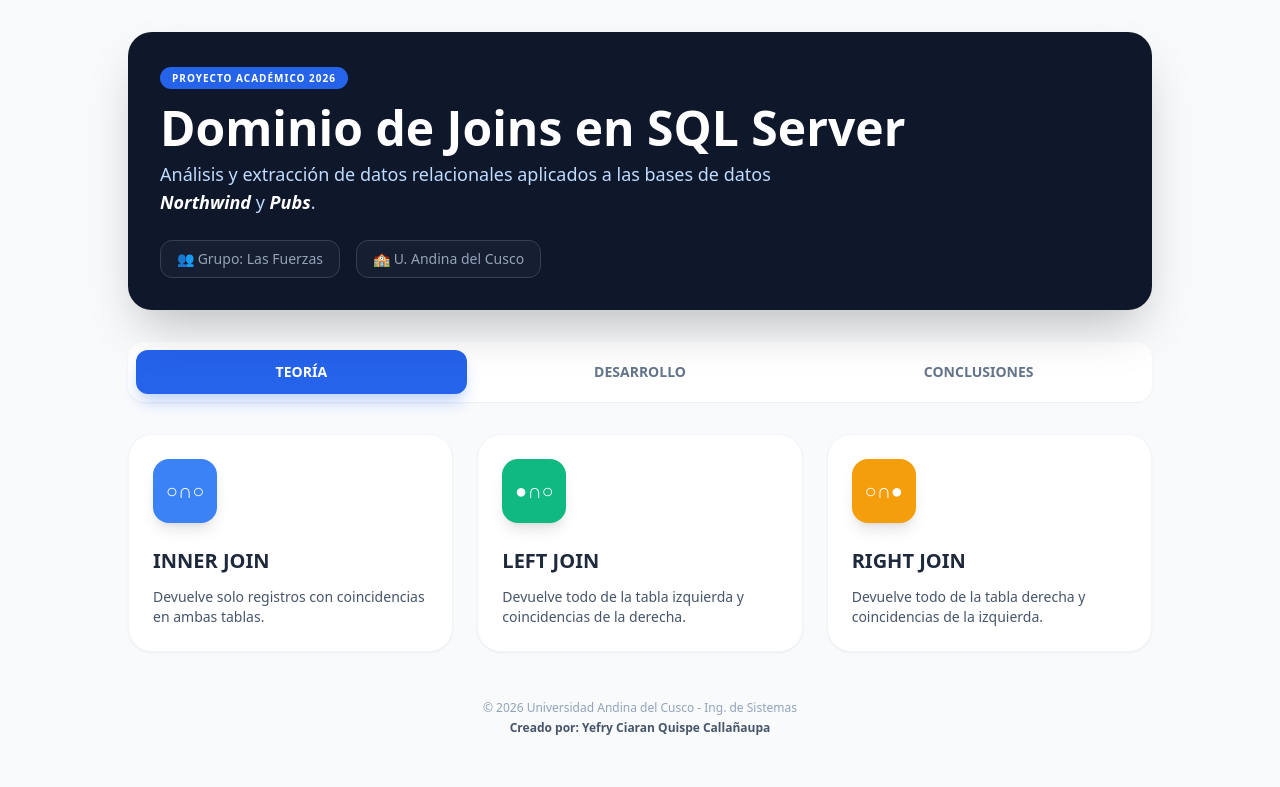
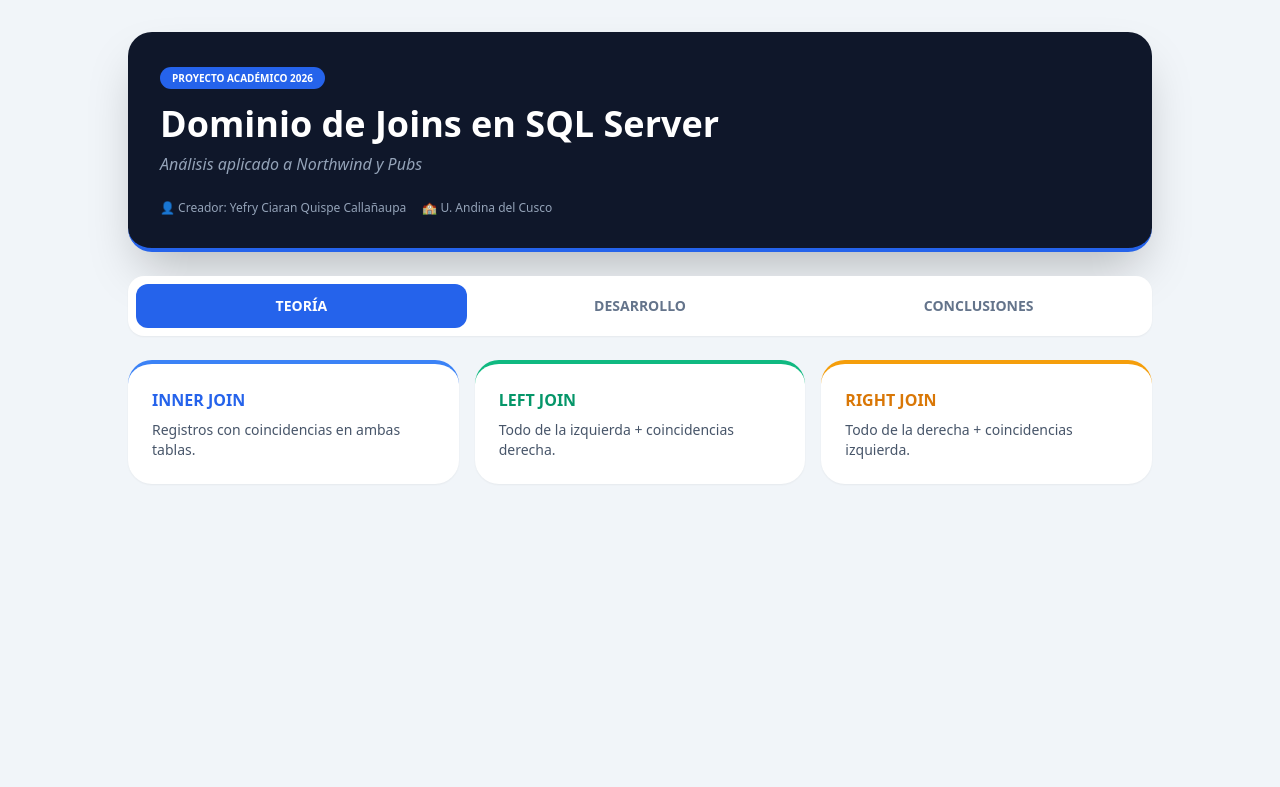
Before and after one commit to 024101215f-yefry/iNFO, a plain HTML site: page index.html in a window 1280 px wide. Drawn offline with nearby package versions, Linux system fonts and the light colour scheme.

Commit message:
Update title and styling in index.html

```diff
--- a/index.html
+++ b/index.html
@@ -3,97 +3,83 @@
 <head>
     <meta charset="UTF-8">
     <meta name="viewport" content="width=device-width, initial-scale=1.0">
-    <title>Dominio de Joins en SQL Server - Yefry Quispe</title>
+    <title>Infografía Joins SQL - Yefry Quispe</title>
     <script src="https://cdn.tailwindcss.com"></script>
     <style>
         .tab-content { display: none; }
         .tab-content.active { display: block; }
-        .tab-btn.active { background-color: #2563eb; color: white; box-shadow: 0 10px 15px -3px rgba(37, 99, 235, 0.3); }
+        .active-btn { background-color: #2563eb !important; color: white !important; shadow: 0 10px 15px -3px rgba(37, 99, 235, 0.3); }
     </style>
 </head>
-<body class="bg-slate-50 font-sans p-4 md:p-8">
+<body class="bg-slate-100 font-sans p-4 md:p-8">
 
-    <header class="max-w-5xl mx-auto bg-slate-900 text-white rounded-3xl p-8 mb-8 shadow-2xl relative overflow-hidden">
-        <div class="relative z-10">
-            <span class="bg-blue-600 text-[10px] font-bold px-3 py-1 rounded-full tracking-widest uppercase">Proyecto Académico 2026</span>
-            <h1 class="text-4xl md:text-5xl font-extrabold mb-2 mt-4">Dominio de Joins en SQL Server</h1>
-            <p class="text-blue-200 text-lg max-w-2xl font-light">Análisis y extracción de datos relacionales aplicados a las bases de datos <span class="font-semibold text-white italic">Northwind</span> y <span class="font-semibold text-white italic">Pubs</span>.</p>
-            <div class="mt-6 flex flex-wrap gap-4 text-sm text-slate-400">
-                <div class="bg-slate-800/50 px-4 py-2 rounded-xl border border-slate-700">👥 Grupo: Las Fuerzas</div>
-                <div class="bg-slate-800/50 px-4 py-2 rounded-xl border border-slate-700">🏫 U. Andina del Cusco</div>
+    <div class="max-w-5xl mx-auto">
+        <header class="bg-slate-900 text-white rounded-3xl p-8 mb-6 shadow-2xl border-b-4 border-blue-600">
+            <span class="bg-blue-600 text-[10px] font-bold px-3 py-1 rounded-full uppercase">Proyecto Académico 2026</span>
+            <h1 class="text-4xl font-black mt-4">Dominio de Joins en SQL Server</h1>
+            <p class="text-slate-400 mt-2 italic">Análisis aplicado a Northwind y Pubs</p>
+            <div class="flex gap-4 mt-6 text-xs text-slate-400">
+                <span>👤 Creador: Yefry Ciaran Quispe Callañaupa</span>
+                <span>🏫 U. Andina del Cusco</span>
             </div>
-        </div>
-    </header>
+        </header>
 
-    <main class="max-w-5xl mx-auto">
-        <div class="flex bg-white p-2 rounded-2xl shadow-sm mb-8 gap-2">
-            <button onclick="showTab('teoria')" id="btn-teoria" class="tab-btn active flex-1 py-3 rounded-xl font-bold transition-all text-sm uppercase">Teoría</button>
-            <button onclick="showTab('desarrollo')" id="btn-desarrollo" class="tab-btn flex-1 py-3 rounded-xl font-bold transition-all text-sm uppercase text-slate-500">Desarrollo</button>
-            <button onclick="showTab('conclusiones')" id="btn-conclusiones" class="tab-btn flex-1 py-3 rounded-xl font-bold transition-all text-sm uppercase text-slate-500">Conclusiones</button>
+        <div class="flex bg-white p-2 rounded-2xl shadow-sm mb-6 gap-2">
+            <button onclick="openTab('t')" id="btnt" class="flex-1 py-3 rounded-xl font-bold text-sm uppercase active-btn">Teoría</button>
+            <button onclick="openTab('d')" id="btnd" class="flex-1 py-3 rounded-xl font-bold text-sm uppercase text-slate-500 hover:bg-slate-50">Desarrollo</button>
+            <button onclick="openTab('c')" id="btnc" class="flex-1 py-3 rounded-xl font-bold text-sm uppercase text-slate-500 hover:bg-slate-50">Conclusiones</button>
         </div>
 
-        <div id="teoria" class="tab-content active">
-            <div class="grid md:grid-cols-3 gap-6">
-                <div class="bg-white rounded-3xl p-6 shadow-sm border border-slate-100">
-                    <div class="bg-blue-500 w-16 h-16 rounded-2xl flex items-center justify-center text-white text-xl mb-6 shadow-lg">○∩○</div>
-                    <h3 class="text-xl font-black text-slate-800 mb-3">INNER JOIN</h3>
-                    <p class="text-slate-600 text-sm">Devuelve solo registros con coincidencias en ambas tablas.</p>
+        <div id="t" class="tab-content active space-y-6">
+            <div class="grid md:grid-cols-3 gap-4">
+                <div class="bg-white p-6 rounded-3xl shadow-sm border-t-4 border-blue-500">
+                    <h3 class="font-black text-blue-600">INNER JOIN</h3>
+                    <p class="text-sm text-slate-600 mt-2">Registros con coincidencias en ambas tablas.</p>
                 </div>
-                <div class="bg-white rounded-3xl p-6 shadow-sm border border-slate-100">
-                    <div class="bg-emerald-500 w-16 h-16 rounded-2xl flex items-center justify-center text-white text-xl mb-6 shadow-lg">●∩○</div>
-                    <h3 class="text-xl font-black text-slate-800 mb-3">LEFT JOIN</h3>
-                    <p class="text-slate-600 text-sm">Devuelve todo de la tabla izquierda y coincidencias de la derecha.</p>
+                <div class="bg-white p-6 rounded-3xl shadow-sm border-t-4 border-emerald-500">
+                    <h3 class="font-black text-emerald-600">LEFT JOIN</h3>
+                    <p class="text-sm text-slate-600 mt-2">Todo de la izquierda + coincidencias derecha.</p>
                 </div>
-                <div class="bg-white rounded-3xl p-6 shadow-sm border border-slate-100">
-                    <div class="bg-amber-500 w-16 h-16 rounded-2xl flex items-center justify-center text-white text-xl mb-6 shadow-lg">○∩●</div>
-                    <h3 class="text-xl font-black text-slate-800 mb-3">RIGHT JOIN</h3>
-                    <p class="text-slate-600 text-sm">Devuelve todo de la tabla derecha y coincidencias de la izquierda.</p>
+                <div class="bg-white p-6 rounded-3xl shadow-sm border-t-4 border-amber-500">
+                    <h3 class="font-black text-amber-600">RIGHT JOIN</h3>
+                    <p class="text-sm text-slate-600 mt-2">Todo de la derecha + coincidencias izquierda.</p>
                 </div>
             </div>
         </div>
 
-        <div id="desarrollo" class="tab-content">
-            <div class="grid md:grid-cols-2 gap-8">
-                <div class="bg-white rounded-3xl p-8 shadow-sm border">
-                    <h3 class="text-2xl font-black text-slate-800">Northwind</h3>
-                    <p class="text-blue-600 font-bold mb-4 text-sm">Ventas y Logística</p>
-                    <div class="space-y-2">
-                        <div class="p-3 bg-slate-50 rounded-lg flex justify-between"><span class="font-bold">Total:</span> 10 Queries</div>
+        <div id="d" class="tab-content space-y-4">
+            <div class="bg-white p-8 rounded-3xl shadow-sm">
+                <h2 class="text-xl font-bold text-slate-800">Bases de Datos Analizadas</h2>
+                <div class="grid md:grid-cols-2 gap-4 mt-4">
+                    <div class="p-4 bg-blue-50 rounded-2xl border border-blue-100">
+                        <p class="font-bold">Northwind</p>
+                        <p class="text-xs text-blue-600">10 Consultas ejecutadas con éxito</p>
                     </div>
-                </div>
-                <div class="bg-white rounded-3xl p-8 shadow-sm border">
-                    <h3 class="text-2xl font-black text-slate-800">Pubs</h3>
-                    <p class="text-blue-600 font-bold mb-4 text-sm">Editorial y Autores</p>
-                    <div class="space-y-2">
-                        <div class="p-3 bg-slate-50 rounded-lg flex justify-between"><span class="font-bold">Total:</span> 10 Queries</div>
+                    <div class="p-4 bg-slate-50 rounded-2xl border border-slate-200">
+                        <p class="font-bold">Pubs</p>
+                        <p class="text-xs text-slate-500">10 Consultas ejecutadas con éxito</p>
                     </div>
                 </div>
             </div>
         </div>
 
-        <div id="conclusiones" class="tab-content">
-            <div class="bg-white rounded-3xl p-8 shadow-sm border-l-8 border-blue-600">
-                <h3 class="text-xl font-black mb-4">Conclusión Final</h3>
-                <p class="text-slate-600">Optimización de la toma de decisiones basada en datos reales consolidados y comprensión táctica de SQL Server.</p>
+        <div id="c" class="tab-content">
+            <div class="bg-emerald-600 text-white p-8 rounded-3xl shadow-lg">
+                <h3 class="text-2xl font-bold mb-4">Conclusión del Proyecto</h3>
+                <p>La integración eficiente de información permite transformar datos dispersos en conocimiento útil para la toma de decisiones empresariales.</p>
             </div>
         </div>
-    </main>
-
-    <footer class="max-w-5xl mx-auto mt-12 text-center text-slate-400 text-xs pb-12">
-        <p>© 2026 Universidad Andina del Cusco - Ing. de Sistemas</p>
-        <p class="font-bold mt-1 text-slate-600">Creado por: Yefry Ciaran Quispe Callañaupa</p>
-    </footer>
+    </div>
 
     <script>
-        function showTab(tabId) {
-            document.querySelectorAll('.tab-content').forEach(content => content.classList.remove('active'));
-            document.querySelectorAll('.tab-btn').forEach(btn => btn.classList.remove('active', 'text-white', 'bg-blue-600', 'shadow-lg'));
-            document.querySelectorAll('.tab-btn').forEach(btn => btn.classList.add('text-slate-500'));
+        function openTab(id) {
+            document.querySelectorAll('.tab-content').forEach(x => x.classList.remove('active'));
+            document.querySelectorAll('button').forEach(x => x.classList.remove('active-btn', 'text-white'));
+            document.querySelectorAll('button').forEach(x => x.classList.add('text-slate-500'));
 
-            document.getElementById(tabId).classList.add('active');
-            const activeBtn = document.getElementById('btn-' + tabId);
-            activeBtn.classList.add('active', 'text-white', 'bg-blue-600', 'shadow-lg');
-            activeBtn.classList.remove('text-slate-500');
+            document.getElementById(id).classList.add('active');
+            document.getElementById('btn' + id).classList.add('active-btn');
+            document.getElementById('btn' + id).classList.remove('text-slate-500');
         }
     </script>
 </body>
```
